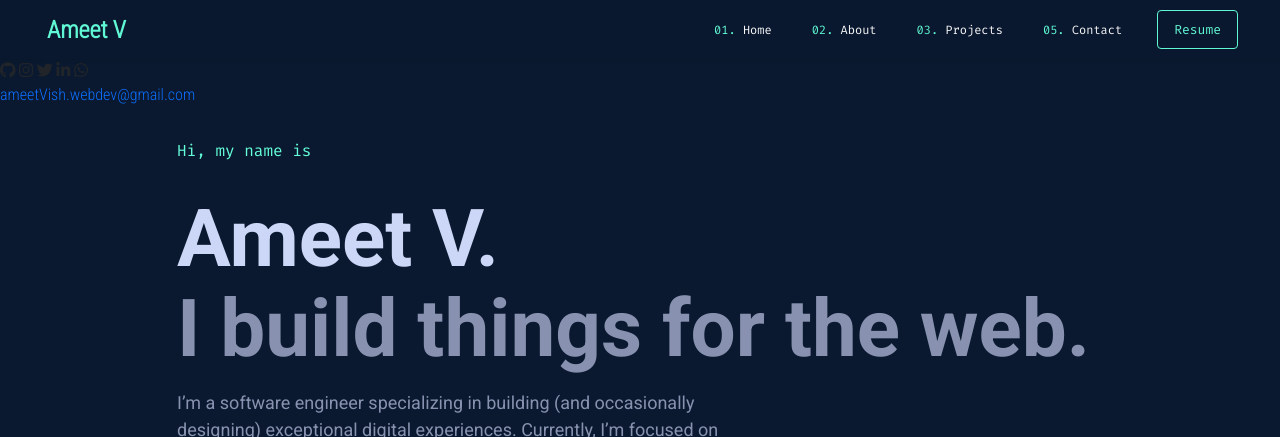
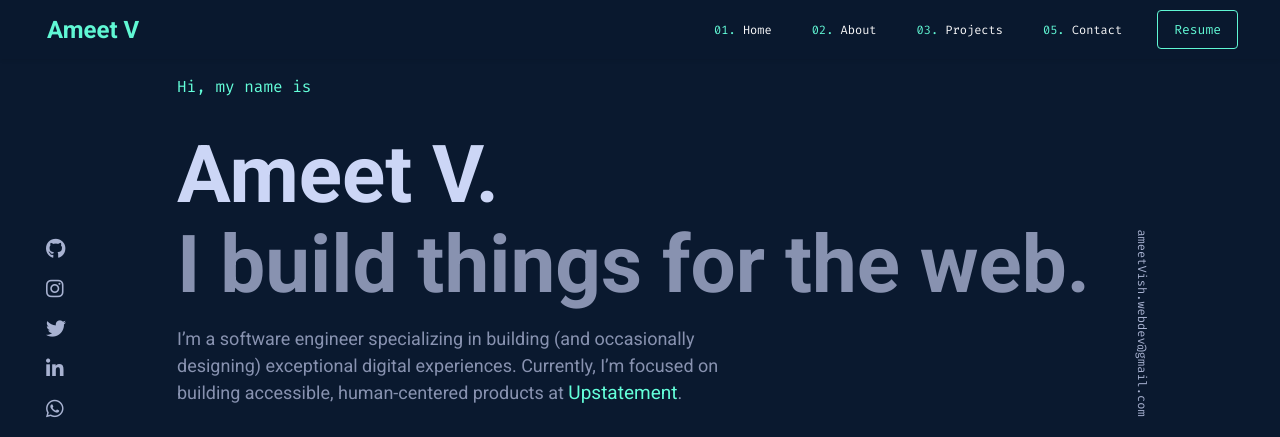
Before and after one commit to AmeetVishwakarma/Ameet-port-last, a plain HTML site: page index.html in a window 1280 px wide. Shown: the top 437 px of the page. Drawn offline with nearby package versions, Linux system fonts and the light colour scheme.

Commit message:
Add files via upload

```diff
--- a/style.css
+++ b/style.css
@@ -119,6 +119,7 @@ body{
     margin-left: 5px;
     color: var(--green);
     font-weight: bold;
+    font-family: var(--roboto-font);
 }
 .LogoImage{
     -webkit-animation:spin 4s linear infinite;
@@ -450,14 +451,124 @@ body{
     color: var(--green);
     text-decoration: none;
     font-size: 19px;
+    position: relative;
+}
+
+.text-ani::before{
+    content: '';
+    width: 0px;
+    height: 2px;
+    background-color: var(--green);
+    position: absolute;
+    left: 0;
+    top:25px;
+    border-radius: 10px;
+    transition: var(--transition);
+}
+
+.text-ani:hover::before{
+    width: 110px;
 }
 
 .check{
     font-size: 20px;
 }
 
+.direct-links{
+    position: relative;
+    position: fixed;
+}
+
+.left-links{
+    position: absolute;
+    display: flex;
+    flex-direction: column;
+    left: 46px;
+    top: 180px;
+    gap: 20px;
+}
+.left-links > i{
+    color: var(--light-slate);
+    font-size: 20px;
+    cursor: pointer;
+    transition: var(--transition);
+}
+
+.left-links > i:hover{
+    color: var(--green);
+    transform: translateY(-10%);
+}
+
+.left-links::before{
+    content: '';
+    width: 1px;
+    height: 136px;
+    background-color: var(--light-slate);
+    position: absolute;
+    top: 200px;
+    left: 8px;
+
+}
+
+.right-email{
+    position: relative;
+    position: fixed;
+}
+
+.right-mail{
+    position: absolute;
+    display: flex;
+    flex-direction: column;
+    left: 1048px;
+    top: 255px;
+    gap: 20px;
+    font-size: var(--fz-xxs);
+    line-height: var(--fz-lg);
+}
+.right-mail::after{
+    content: '';
+    width: 1px;
+    height: 136px;
+    background-color: var(--light-slate);
+    position: absolute;
+    top: 125px;
+    left: 92px;
+
+}
+.mail-text{
+    rotate: 90deg;
+}
+.mail-text > .right-a{
+    font-family: var(--fira-font);
+    text-decoration: none;
+    color: var(--light-slate);
+    transition: var(--transition);
+}
+
+.mail-text > .right-a:hover{
+    color: var(--green);
+}
+
+
+
 
 @media screen and (max-width: 768px){
+
+    /* ameet css */
+    .head-para{
+        margin: 2px 0px 0px 0px;
+        line-height: 36px;
+    }
+
+    .direct-links{
+        display: none;
+    }
+
+    .right-email{
+        display: none;
+    }
+
+    /* ameet end  */
 
     .nav-link{
         padding: 10px 0px;
```
